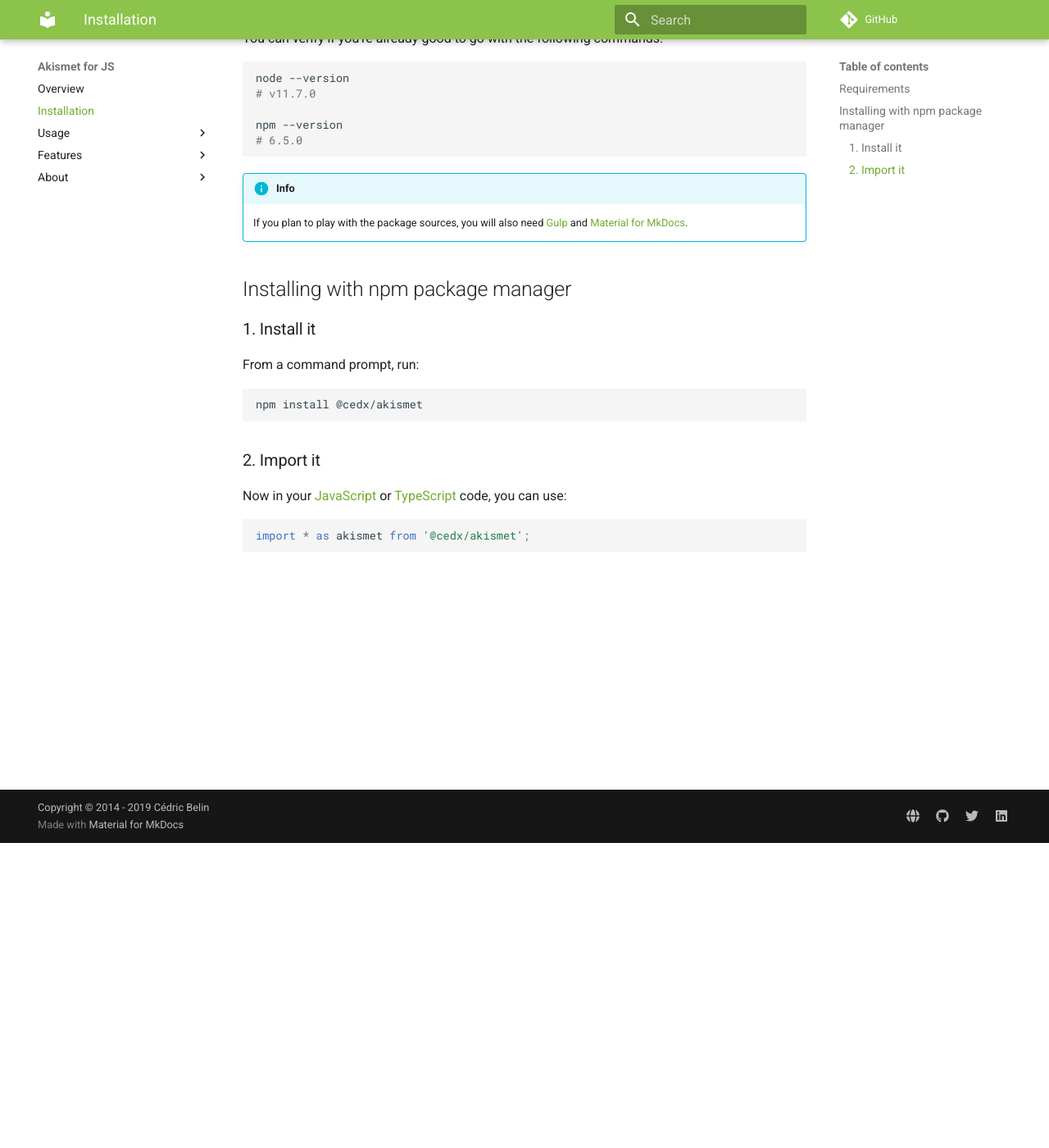
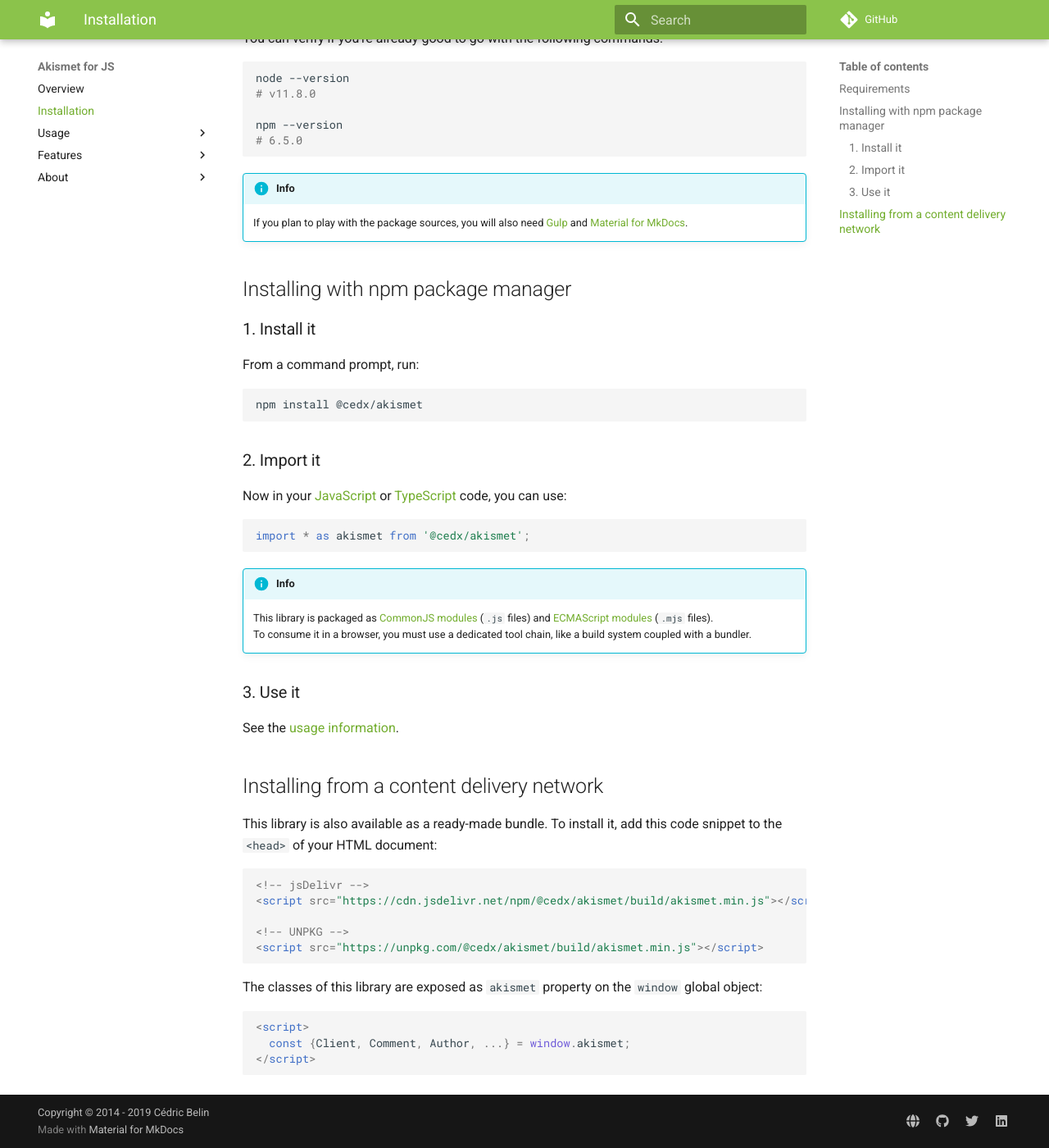
Before and after one commit to cedx/akismet.js, an MkDocs documentation site: the page built from doc/installation.md, in a window 1280 px wide and 1400 px high, scrolled down 372 px. Shown: the whole window at 82% size. Built offline with MkDocs 1.6.1 and Material for MkDocs 9.7.7, drawn with Linux system fonts in a browser that asks for light colours; comment, search, counter and statistics services are not loaded.

Commit message:
Updated the documentation

````diff
--- a/doc/installation.md
+++ b/doc/installation.md
@@ -11,7 +11,7 @@
 
 ```shell
 node --version
-# v11.7.0
+# v11.8.0
 
 npm --version
 # 6.5.0
@@ -36,3 +36,30 @@
 ```ts
 import * as akismet from '@cedx/akismet';
 ```
+
+!!! info
+    This library is packaged as [CommonJS modules](https://nodejs.org/api/modules.html) (`.js` files) and [ECMAScript modules](https://nodejs.org/api/esm.html) (`.mjs` files).
+    To consume it in a browser, you must use a dedicated tool chain, like a build system coupled with a bundler.
+
+### 3. Use it
+See the [usage information](usage.md).
+
+## Installing from a content delivery network
+This library is also available as a ready-made bundle.
+To install it, add this code snippet to the `<head>` of your HTML document:
+
+```html
+<!-- jsDelivr -->
+<script src="https://cdn.jsdelivr.net/npm/@cedx/akismet/build/akismet.min.js"></script>
+
+<!-- UNPKG -->
+<script src="https://unpkg.com/@cedx/akismet/build/akismet.min.js"></script>
+```
+
+The classes of this library are exposed as `akismet` property on the `window` global object:
+
+```html
+<script>
+  const {Client, Comment, Author, ...} = window.akismet;
+</script>
+```
````
